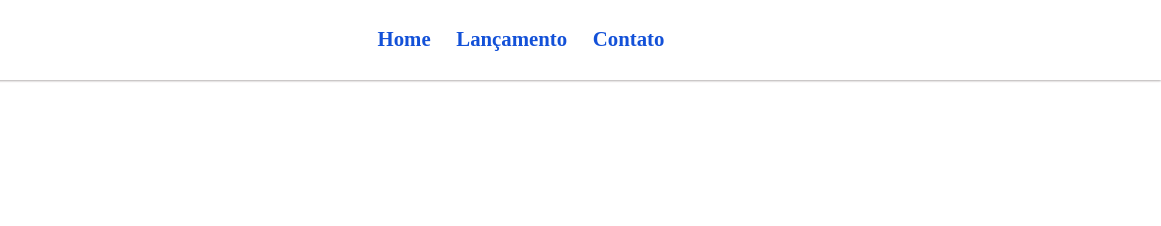
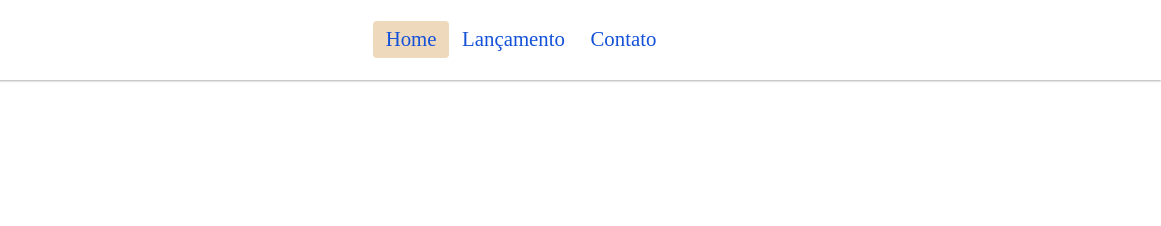
Before and after one commit to A-Dantas/sprint-html-css, a plain HTML site: page contato.html in a window 1280 px wide. In both pictures the pointer is over the link "Home". Shown: the top 226 px of the page, 119-1280 px from the left. Drawn offline with Linux system fonts and the light colour scheme.

Commit message:
Update cabecalho.css

```diff
--- a/css/cabecalho.css
+++ b/css/cabecalho.css
@@ -1,7 +1,6 @@
 
 * {
     box-sizing: border-box;
-    flex-wrap: wrap;
 }
 
 /* CABEÇALHO */
@@ -32,8 +31,15 @@
     font-size: 1.3rem;
     text-decoration: none;
     font-family: "Raleway";
-    font-weight: bold;
+    font-weight: normal;
     color: #1351d8;
+}
+
+.cabecalho__nav a:hover {
+    color: #1351d8;
+    background-color: rgb(239, 217, 189);
+    border-radius: 4px;
+    transition: 2s;
 }
 
 @media only screen and (min-width: 400px) and (max-width: 800px) {
```
